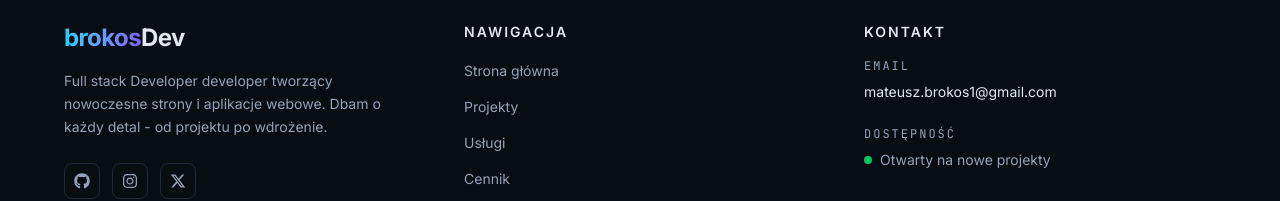
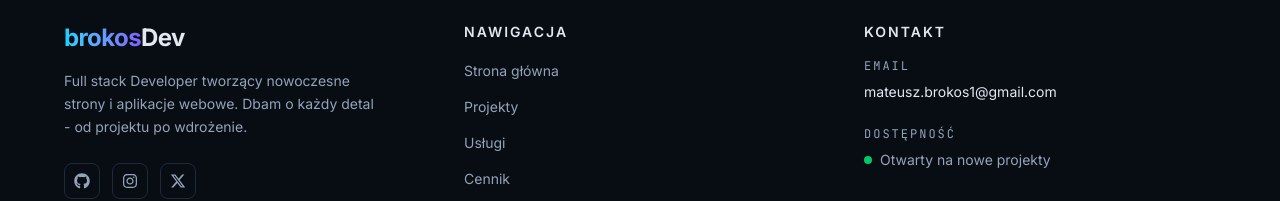
Before and after one commit to broki04/brokos-dev-next, a Next.js app: page /projects in a window 1280 px wide. Shown: the part 2313-2514 px from the top of the page. Built offline with nearby package versions, Linux system fonts and the light colour scheme.

Commit message:
slight fixes

```diff
--- a/src/app/projects/[slug]/page.tsx
+++ b/src/app/projects/[slug]/page.tsx
@@ -76,7 +76,7 @@ export default async function ProjectPage({ params }: ProjectPageProps) {
               className="inline-flex items-center gap-2 text-brand-muted text-sm hover:text-brand-cyan transition-colors duration-200 mb-6"
             >
               <ArrowLeft size={14} />
-              Wróc do projektów
+              Wróć do projektów
             </Link>
 
             <div className="flex flex-wrap items-center gap-3 mb-4">
--- a/src/components/layout/Footer.tsx
+++ b/src/components/layout/Footer.tsx
@@ -14,8 +14,8 @@ export default function Footer() {
           </a>
 
           <p className="text-brand-muted text-sm leading-relaxed max-w-xs">
-            Full stack Developer developer tworzący nowoczesne strony i
-            aplikacje webowe. Dbam o każdy detal - od projektu po wdrożenie.
+            Full stack Developer tworzący nowoczesne strony i aplikacje webowe.
+            Dbam o każdy detal - od projektu po wdrożenie.
           </p>
 
           <div className="flex gap-3 mt-2">
--- a/src/components/layout/Navbar.tsx
+++ b/src/components/layout/Navbar.tsx
@@ -33,7 +33,7 @@ export default function Navbar({ NAV_LINKS }: NavbarProps) {
     return () => window.removeEventListener("resize", handleResize);
   }, []);
 
-  const isActive = (href: string) => href === pathname;
+  const isActive = (href: string) => href.split("#")[0] === pathname;
   return (
     <>
       <nav className="fixed top-0 left-0 w-full z-50 transition-all duration-300 md:bg-brand-dark/90 backdrop-blur-md">
--- a/src/components/lazy/ReviewsLazy.tsx
+++ b/src/components/lazy/ReviewsLazy.tsx
@@ -3,10 +3,10 @@
 import dynamic from "next/dynamic";
 import Loader from "../ui/Loader";
 
-const ReviewsLazy = dynamic(() => import("../sections/Reviews"), {
+const Reviews = dynamic(() => import("../sections/Reviews"), {
   loading: () => <Loader />,
 });
 
-export default function Reviews() {
-  return <ReviewsLazy />;
+export default function ReviewsLazy() {
+  return <Reviews />;
 }
--- a/src/components/ui/RevealSection.tsx
+++ b/src/components/ui/RevealSection.tsx
@@ -14,12 +14,13 @@ export default function RevealSection({
   children,
   className = "",
   custom = 0,
+  threshold = 0.15,
 }: RevealSectionProps) {
   return (
     <motion.div
       initial={{ opacity: 0, y: 50 }}
       whileInView={{ opacity: 1, y: 0 }}
-      viewport={{ once: true, amount: 0.15 }}
+      viewport={{ once: true, amount: threshold }}
       transition={{ duration: 0.6, ease: easeOut, delay: custom }}
       className={className}
     >
```
